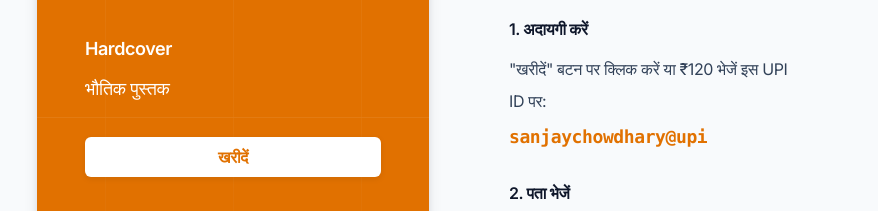
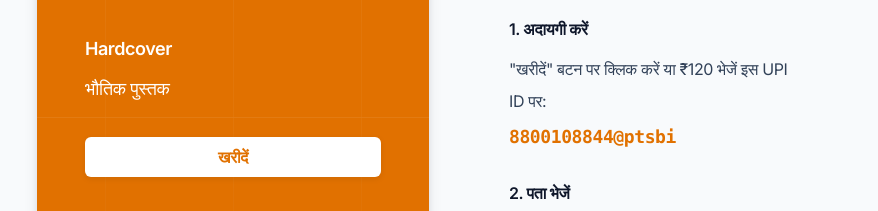
Before and after one commit to chowdhary-org/bhagavadgita-ka-saral-paath, a Next.js app in the folder website/: page / in a window 1280 px wide. Shown: the part 2236-2447 px from the top of the page, without its empty margins (195-1073 px from the left). Built offline with nearby package versions, Linux system fonts and the light colour scheme; a web font is replaced by a local one.

Commit message:
:bug: Update UPI payment ID in Pricing component for accurate transactions

```diff
--- a/website/src/components/Pricing.tsx
+++ b/website/src/components/Pricing.tsx
@@ -126,7 +126,7 @@ export function Pricing() {
             name="Hardcover"
             description="भौतिक पुस्तक"
             price="120"
-            href="upi://pay?pa=sanjaychowdhary@upi&pn=Sanatan%20Das&am=120&cu=INR&tn=Bhagavad%20Gita%20Book%20Purchase"
+            href="upi://pay?pa=8800108844@ptsbi&pn=Sanjay%20Chowdhary&am=120&cu=INR&tn=Bhagavad%20Gita%20Book%20Purchase"
             features={[
               'हार्डकवर पुस्तक',
               'सभी 18 अध्याय',
@@ -147,7 +147,7 @@ export function Pricing() {
                     "खरीदें" बटन पर क्लिक करें या ₹120 भेजें इस UPI ID पर:
                   </p>
                   <p className="mt-1 font-mono text-lg font-semibold text-amber-600">
-                    sanjaychowdhary@upi
+                    8800108844@ptsbi
                   </p>
                 </div>
                 <div>
```
